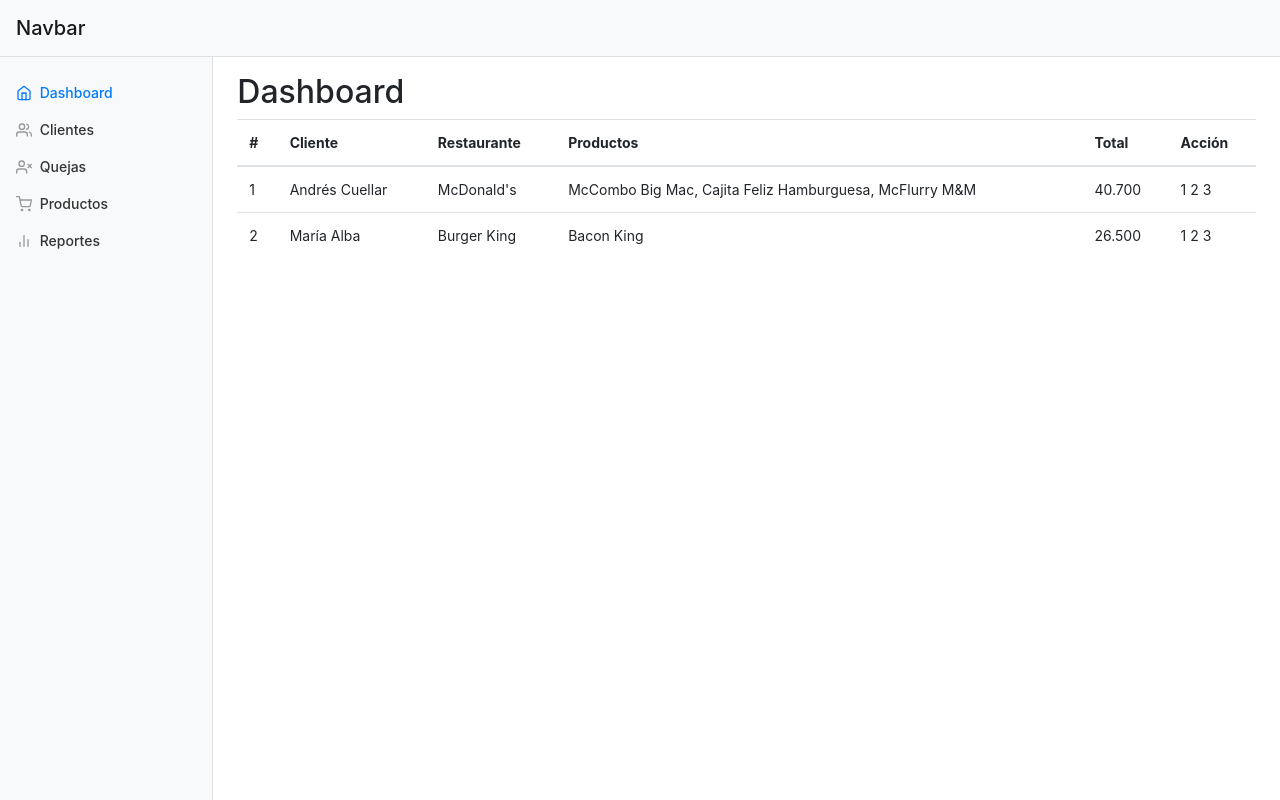
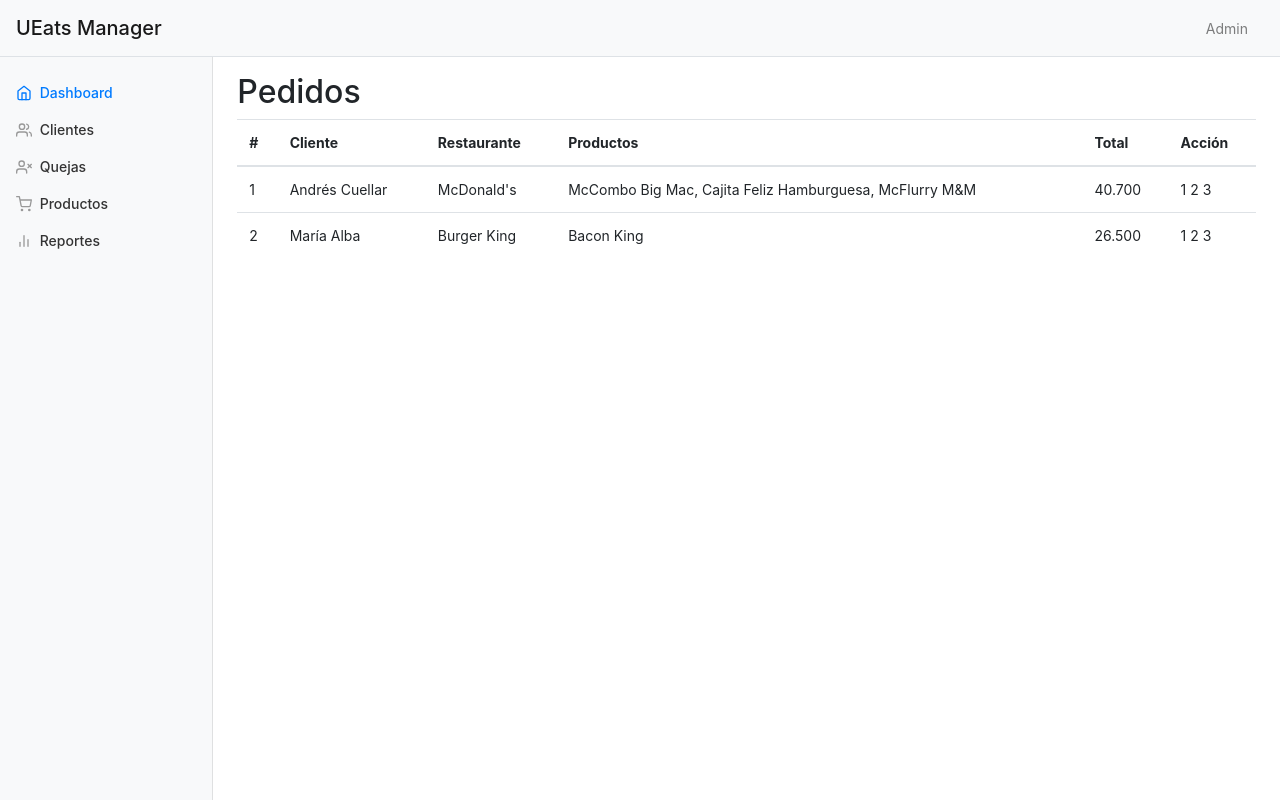
Before and after one commit to andrescuco/ueats, a Django app: page / in a window 1280 px wide. Run offline with Django 3.2, Linux system fonts and the light colour scheme; data comes from the database, SQL or seed files in the repository; both versions use the stored data as it was before the commit; some libraries are stand-ins or nearby versions.

Commit message:
Añadido ruta url de clientes

```diff
--- a/reportes/models.py
+++ b/reportes/models.py
@@ -50,7 +50,7 @@ class Producto(models.Model):
 
 class Pedido(models.Model):
     usuario = models.OneToOneField(Usuario, on_delete=models.CASCADE)
-    restaurante = models.OneToOneField(Restaurante, on_delete=models.CASCADE)
+    restaurante = models.ForeignKey(Restaurante, on_delete=models.CASCADE)
     producto = models.ManyToManyField(Producto) # Cambiar a ProductoPedido
     direccion_envio = models.CharField(max_length=120)
 
--- a/reportes/templates/reportes/base.html
+++ b/reportes/templates/reportes/base.html
@@ -19,7 +19,12 @@
 <body>
 
     <nav class="navbar navbar-light bg-light sticky-top border-bottom">
-        <span class="navbar-brand mb-0 h1">Navbar</span>
+        <span class="navbar-brand mb-0 h1">UEats Manager</span>
+        <ul class="navbar-nav px-3">
+                <li class="nav-item">
+                  <a class="nav-link" href="/admin">Admin</a>
+                </li>
+        </ul>
     </nav>
 
     <div class="container-fluid">
@@ -28,31 +33,31 @@
                 <div class="sidebar-sticky">
                     <ul class="nav flex-column">
                         <li class="nav-item">
-                            <a class="nav-link active" href="#">
+                            <a class="nav-link active" href="{% url 'index' %}">
                                 <span data-feather="home"></span>
                                 Dashboard <span class="sr-only">(current)</span>
                             </a>
                         </li>
                         <li class="nav-item">
-                            <a class="nav-link" href="#">
+                            <a class="nav-link" href="{% url 'clientes' %}">
                                 <span data-feather="users"></span>
                                 Clientes
                             </a>
                         </li>
                         <li class="nav-item">
-                            <a class="nav-link" href="#">
+                            <a class="nav-link" href="quejas">
                                 <span data-feather="user-x"></span>
                                 Quejas
                             </a>
                         </li>
                         <li class="nav-item">
-                            <a class="nav-link" href="#">
+                            <a class="nav-link" href="productos">
                                 <span data-feather="shopping-cart"></span>
                                 Productos
                             </a>
                         </li>
                         <li class="nav-item">
-                            <a class="nav-link" href="#">
+                            <a class="nav-link" href="reportes">
                                 <span data-feather="bar-chart-2"></span>
                                 Reportes
                             </a>
@@ -61,7 +66,7 @@
                 </div>
             </nav>
 
-            <main role="main" class="col-md-9 ml-sm-auto col-lg-10 px-4">
+            <main role="main" class="col-md-10 ml-sm-auto col-lg-10 px-4">
                 {% block content %}
                 {% endblock %}
             </main>
--- a/reportes/templates/reportes/index.html
+++ b/reportes/templates/reportes/index.html
@@ -1,9 +1,7 @@
 {% extends 'reportes/base.html' %}
 
 {% block content %}
-<div>
-    <h2>Dashboard</h2>
-</div>
+<h2>Pedidos</h2>
 {% if pedidos %}
 <table class="table table-hover">
     <thead>
--- a/reportes/urls.py
+++ b/reportes/urls.py
@@ -4,4 +4,5 @@ from . import views
 
 urlpatterns = [
     path('', views.index, name='index'),
+    path('clientes/', views.clientes, name='clientes'),
 ]
--- a/reportes/views.py
+++ b/reportes/views.py
@@ -1,8 +1,14 @@
 from django.shortcuts import render
 
 from .models import Pedido
+from .models import Usuario
 
 def index(request):
     pedidos = list(Pedido.objects.all())
     context = {'pedidos': pedidos}
     return render(request, 'reportes/index.html', context)
+
+def clientes(request):
+    usuarios = list(Usuario.objects.all())
+    context = {'usuarios': usuarios}
+    return render(request, 'reportes/clientes.html', context)
--- a/ueats/urls.py
+++ b/ueats/urls.py
@@ -17,6 +17,7 @@ from django.contrib import admin
 from django.urls import include, path
 
 urlpatterns = [
+    path('clientes/$', include('reportes.urls')),
     path('', include('reportes.urls')),
     path('admin/', admin.site.urls),
 ]
```
Also changed, not shown: reportes/templates/reportes/clientes.html (added, +31 -0 lines), db.sqlite3, reportes/migrations/0006_auto_20191111_1818.py (added).
